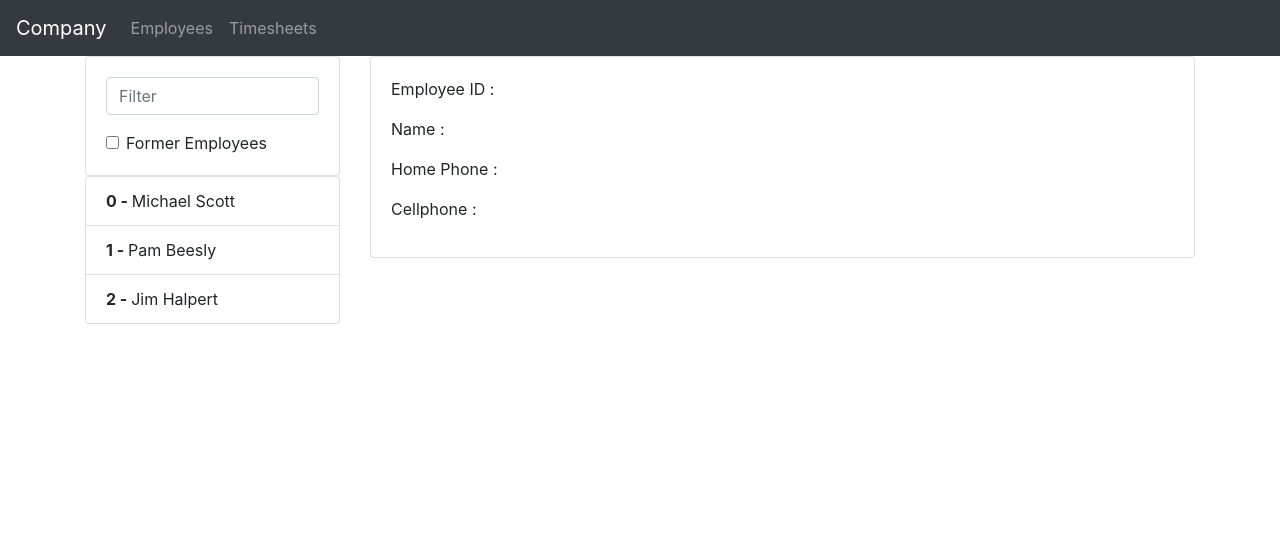
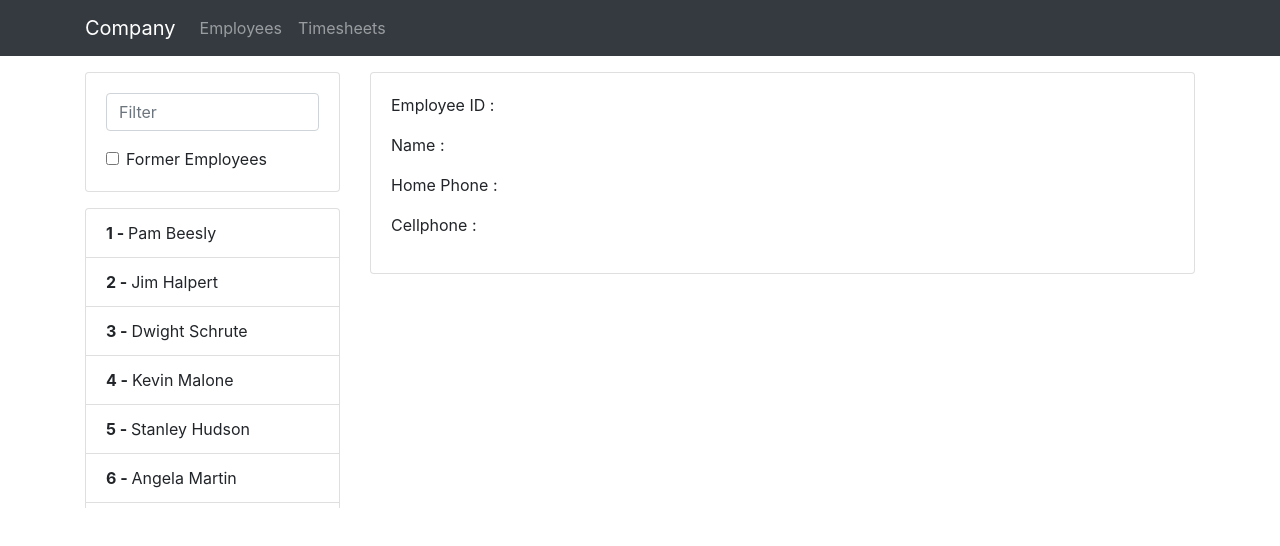
Before and after one commit to ChagnonSebastien/timesheets, a React (Create React App) app: page / in a window 1280 px wide. Shown: the top 546 px of the page. Built offline with nearby package versions, Linux system fonts and the light colour scheme.

Commit message:
Visual improvements in the app layout

```diff
--- a/src/App.js
+++ b/src/App.js
@@ -5,7 +5,8 @@ import EmployeeManagement from './EmployeeManagement';
 
 const App = ({title}) => (
   <Fragment>
-    <Navbar collapseOnSelect expand="lg" bg="dark" variant="dark" sticky="top">
+    <Navbar collapseOnSelect expand="sm" bg="dark" variant="dark" sticky="top">
+      <Container>
         <Navbar.Brand href="#home">{title}</Navbar.Brand>
         <Navbar.Toggle aria-controls="responsive-navbar-nav" />
         <Navbar.Collapse id="responsive-navbar-nav">
@@ -14,8 +15,9 @@ const App = ({title}) => (
             <Nav.Link href="#timesheets">Timesheets</Nav.Link>
           </Nav>
         </Navbar.Collapse>
+      </Container>
     </Navbar>
-    <Container>
+    <Container className='mt-3'>
       <EmployeeManagement />
     </Container>
   </Fragment>
--- a/src/EmployeeList.js
+++ b/src/EmployeeList.js
@@ -6,9 +6,23 @@ import EmployeeLabel from './EmployeeLabel';
 const EmployeeList = () => {
 
   const [employees] = useState([
-    {employeeID: 0, firstName: "Michael", lastName: "Scott", phoneNumber: "123-456-7890", cellphoneNumber: "012-345-6789"},
-    {employeeID: 1, firstName: "Pam", lastName: "Beesly", phoneNumber: "123-456-7890", cellphoneNumber: "012-345-6789"},
-    {employeeID: 2, firstName: "Jim", lastName: "Halpert", phoneNumber: "123-456-7890", cellphoneNumber: "012-345-6789"},
+    {employeeID: 0, firstName: "Michael", lastName: "Scott", formerEmployee: true},
+    {employeeID: 1, firstName: "Pam", lastName: "Beesly", formerEmployee: false},
+    {employeeID: 2, firstName: "Jim", lastName: "Halpert", formerEmployee: false},
+    {employeeID: 3, firstName: "Dwight", lastName: "Schrute", formerEmployee: false},
+    {employeeID: 4, firstName: "Kevin", lastName: "Malone", formerEmployee: false},
+    {employeeID: 5, firstName: "Stanley", lastName: "Hudson", formerEmployee: false},
+    {employeeID: 6, firstName: "Angela", lastName: "Martin", formerEmployee: false},
+    {employeeID: 7, firstName: "Phyllis", lastName: "Vance", formerEmployee: false},
+    {employeeID: 8, firstName: "Meredith", lastName: "Palmer", formerEmployee: false},
+    {employeeID: 9, firstName: "Creed", lastName: "Bratton", formerEmployee: false},
+    {employeeID: 10, firstName: "Oscar", lastName: "Martinez", formerEmployee: false},
+    {employeeID: 11, firstName: "Ryan", lastName: "Howard", formerEmployee: false},
+    {employeeID: 12, firstName: "Kelly", lastName: "Kapoor", formerEmployee: false},
+    {employeeID: 13, firstName: "Andy", lastName: "Bernard", formerEmployee: false},
+    {employeeID: 14, firstName: "Toby", lastName: "Flenderson", formerEmployee: false},
+    {employeeID: 15, firstName: "Darryl", lastName: "Philbin", formerEmployee: false},
+    {employeeID: 16, firstName: "Erin", lastName: "Hannon", formerEmployee: false},
   ]);
 
   const [employeeFilter, setEmployeeFilter] = useState({
@@ -30,7 +44,7 @@ const EmployeeList = () => {
 
   return (
     <Fragment>
-      <Row>
+      <Row className='mb-3'>
         <Col>
           <Card>
             <Card.Body>
@@ -51,7 +65,7 @@ const EmployeeList = () => {
       </Row>
       <Row>
         <Col>
-          <ListGroup as="ul">
+          <ListGroup as="ul" style={{height: '300px', overflowY: 'auto'}}>
             {
               employees
               .filter(employee => {
--- a/src/index.css
+++ b/src/index.css
@@ -7,6 +7,11 @@ body {
   -moz-osx-font-smoothing: grayscale;
 }
 
+html, body {
+  overflow-y: hidden;
+  height: 100%;
+}
+
 code {
   font-family: source-code-pro, Menlo, Monaco, Consolas, 'Courier New',
     monospace;
```
Lines whose indentation alone changed are shown as unchanged.
